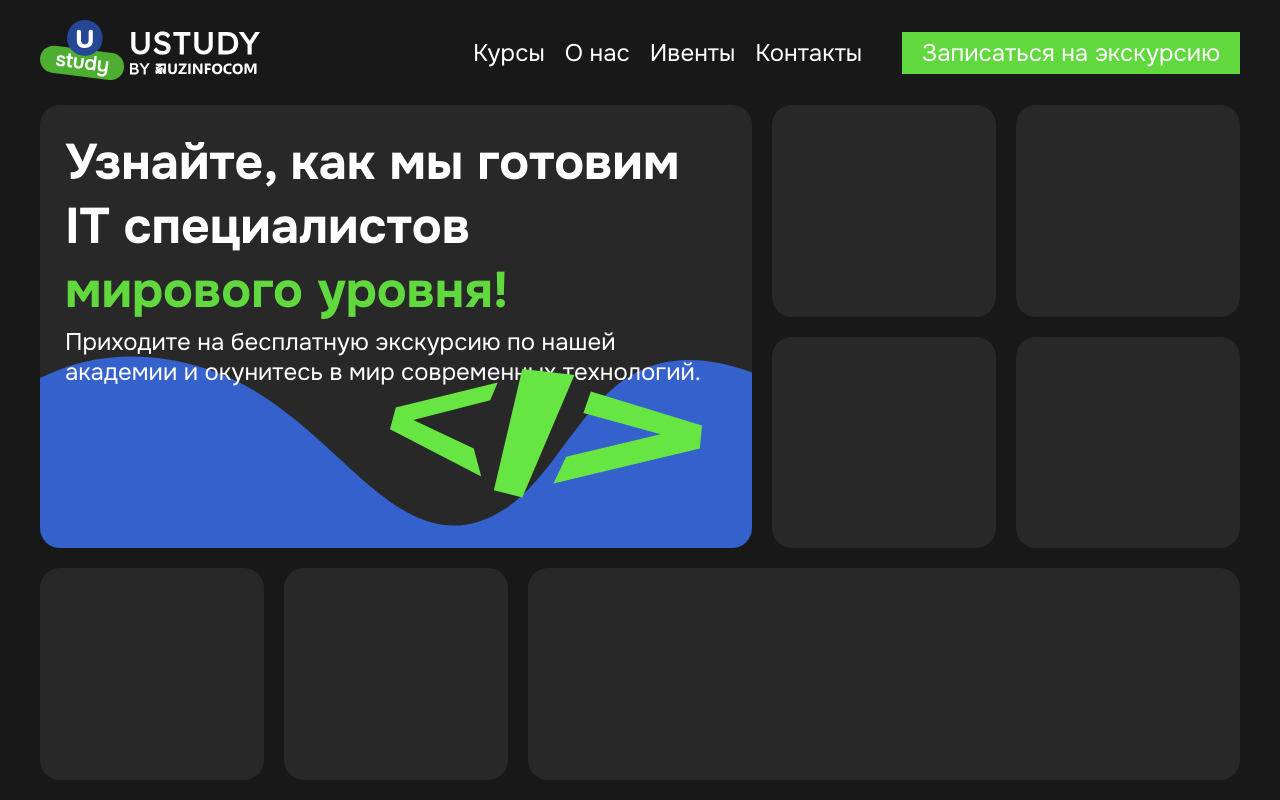
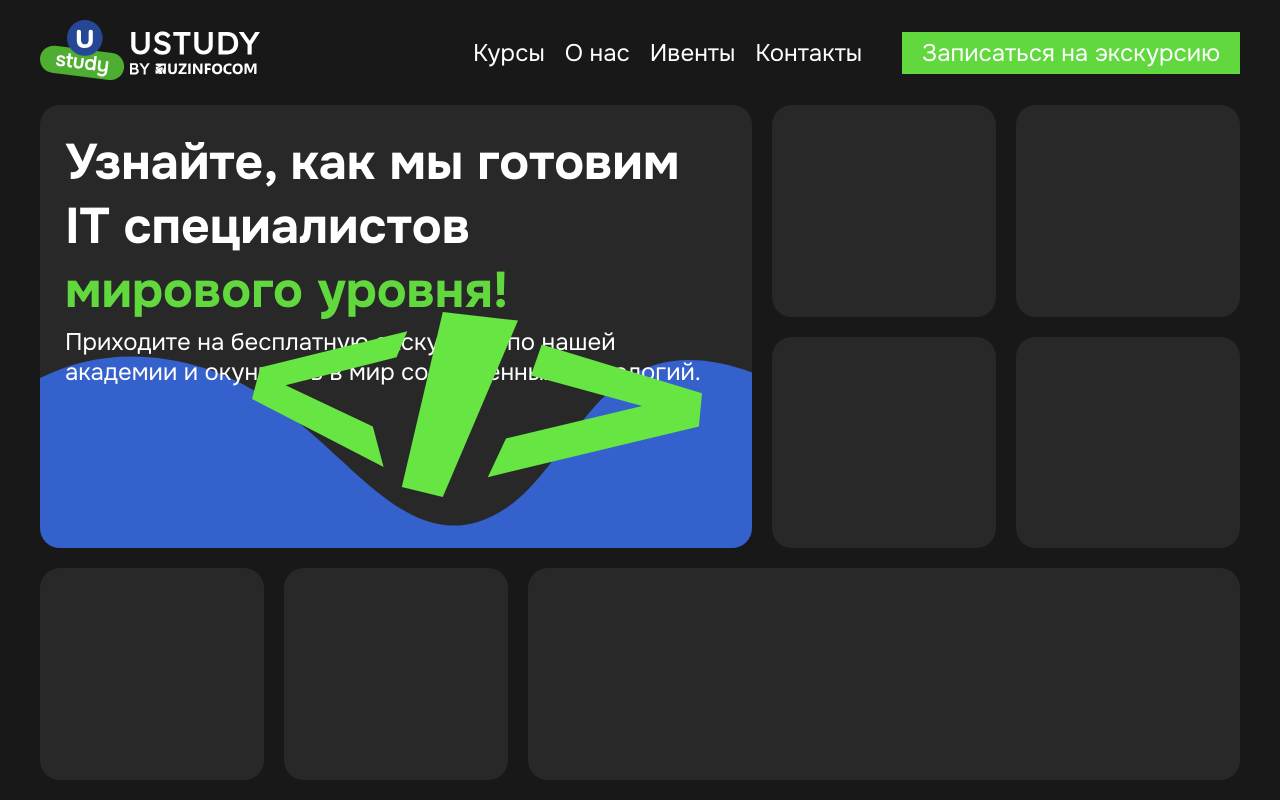
Before and after one commit to k1llKmc/UstudyHackaton, an Angular app: page / in a window 1280 px wide. Shown: the top 800 px of the page. Built offline with nearby package versions, Linux system fonts and the light colour scheme.

Commit message:
да что

```diff
--- a/src/app/routes/home/home.component.scss
+++ b/src/app/routes/home/home.component.scss
@@ -45,7 +45,7 @@ $index: calc(1vh + 1vw);
       }
 
       &-img {
-        width: calc($index * 15);
+        width: 450px;
         position: absolute;
         right: 50px;
         bottom: 50px;
```
